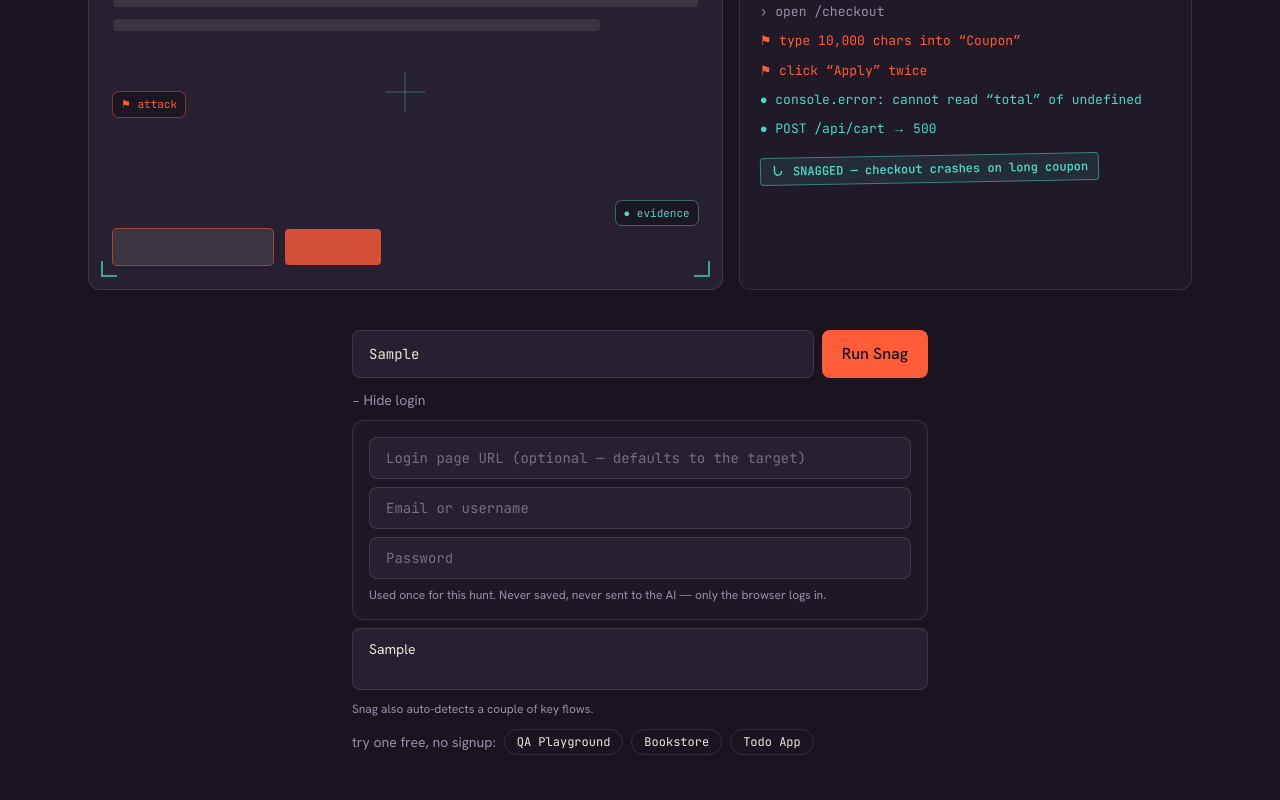
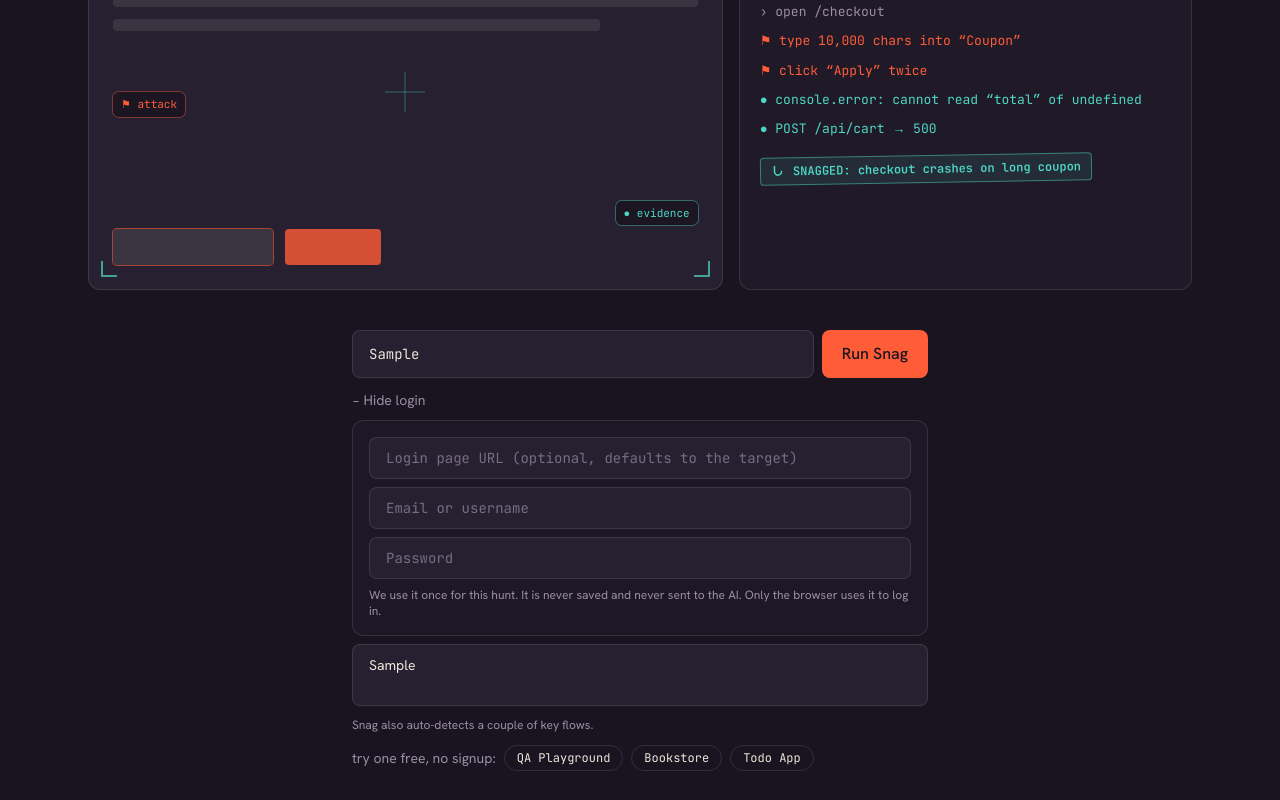
Before and after one commit to srikanth-11/snag, a Next.js app: page / in a window 1280 px wide. Both pictures are taken after typing "Sample", "Sample" into the empty fields and a click on the button "+ Behind a login?". Shown: the part 556-1356 px from the top of the page. Built offline with nearby package versions, Linux system fonts and the light colour scheme; no server answers.

Commit message:
polish: humanize app + README copy, drop stray em-dashes

```diff
--- a/src/app/layout.tsx
+++ b/src/app/layout.tsx
@@ -19,9 +19,9 @@ const jetbrains = JetBrains_Mono({
 });
 
 export const metadata: Metadata = {
-  title: "Snag — find the snags before your users do",
+  title: "Snag: find the snags before your users do",
   description:
-    "Paste a URL. Snag turns loose an AI agent that attacks your live app like a hostile QA engineer, catches real bugs, and hands you a report you can ship.",
+    "Paste a URL and Snag sends an AI agent through your live app like a hostile QA engineer, catching the real bugs your users would hit and handing you a report you can ship.",
 };
 
 export default function RootLayout({
--- a/src/app/page.tsx
+++ b/src/app/page.tsx
@@ -54,7 +54,7 @@ function Stage() {
         <Note tone="proof">● POST /api/cart → 500</Note>
         <div className="mt-2 inline-flex w-fit -rotate-1 items-center gap-2 rounded border border-proof/50 bg-proof/10 px-2.5 py-1 font-mono text-[12px] font-semibold text-proof">
           <Hook className="h-3.5 w-3.5" />
-          SNAGGED — checkout crashes on long coupon
+          SNAGGED: checkout crashes on long coupon
         </div>
       </div>
     </div>
@@ -73,7 +73,7 @@ function HowItWorks() {
     },
     {
       k: "Reports",
-      d: "Every real bug comes with severity, repro steps, and a screenshot — copy it straight to GitHub.",
+      d: "Every real bug comes with a severity, repro steps, and a screenshot you can copy straight into GitHub.",
     },
   ];
   return (
--- a/src/components/ReportView.tsx
+++ b/src/components/ReportView.tsx
@@ -88,7 +88,7 @@ export default function ReportView({
             {pages === 1 ? "page" : "pages"}
           </p>
           <p className="mt-1 text-sm text-smoke">
-            Snag covers the automatable checks — a human still owns business logic.
+            Snag covers the checks a machine can run. You still own the business logic.
           </p>
         </div>
       </div>
--- a/src/components/Theater.tsx
+++ b/src/components/Theater.tsx
@@ -90,7 +90,7 @@ export function Theater({ jobId, initialStatus }: { jobId: string; initialStatus
                   ⚑ {e.action.kind}
                   {e.action.target ? ` “${e.action.target}”` : ""}
                 </span>
-                {e.thought && <span className="text-smoke"> — {e.thought}</span>}
+                {e.thought && <span className="text-smoke"> · {e.thought}</span>}
               </div>
             ) : e.type === "finding" ? (
               <div
--- a/src/components/UrlLauncher.tsx
+++ b/src/components/UrlLauncher.tsx
@@ -93,7 +93,7 @@ export default function UrlLauncher() {
         <div className="mt-2 flex flex-col gap-2 rounded-xl border border-edge bg-ash/40 p-4">
           <input
             inputMode="url"
-            placeholder="Login page URL (optional — defaults to the target)"
+            placeholder="Login page URL (optional, defaults to the target)"
             value={loginUrl}
             onChange={(e) => setLoginUrl(e.target.value)}
             className={field}
@@ -114,8 +114,8 @@ export default function UrlLauncher() {
             className={field}
           />
           <p className="text-xs text-smoke">
-            Used once for this hunt. Never saved, never sent to the AI — only the browser
-            logs in.
+            We use it once for this hunt. It is never saved and never sent to the AI.
+            Only the browser uses it to log in.
           </p>
         </div>
       )}
@@ -125,7 +125,7 @@ export default function UrlLauncher() {
           value={flows}
           onChange={(e) => setFlows(e.target.value)}
           rows={2}
-          placeholder="Flows to test end-to-end (optional, one per line) — e.g. sign up for an account"
+          placeholder="Flows to test end-to-end (optional, one per line). For example, sign up for an account"
           className="w-full resize-none rounded-lg border border-edge bg-ash px-4 py-2.5 text-sm text-bone placeholder:text-smoke/70 focus:border-proof/60"
         />
         <p className="mt-1 text-xs text-smoke">
```
Also changed, not shown: 1 other file (tests, documents, lock files or other folders).
